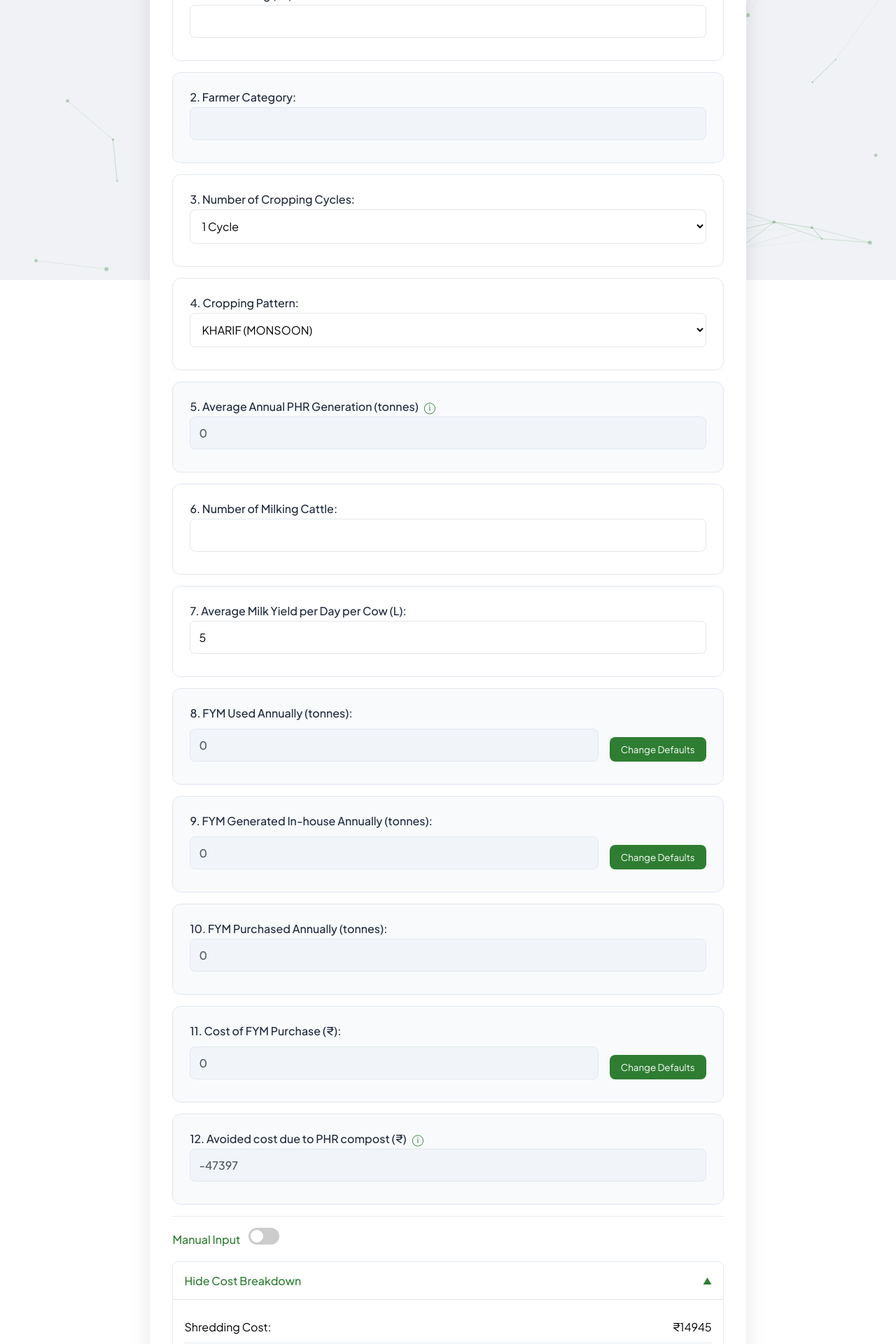
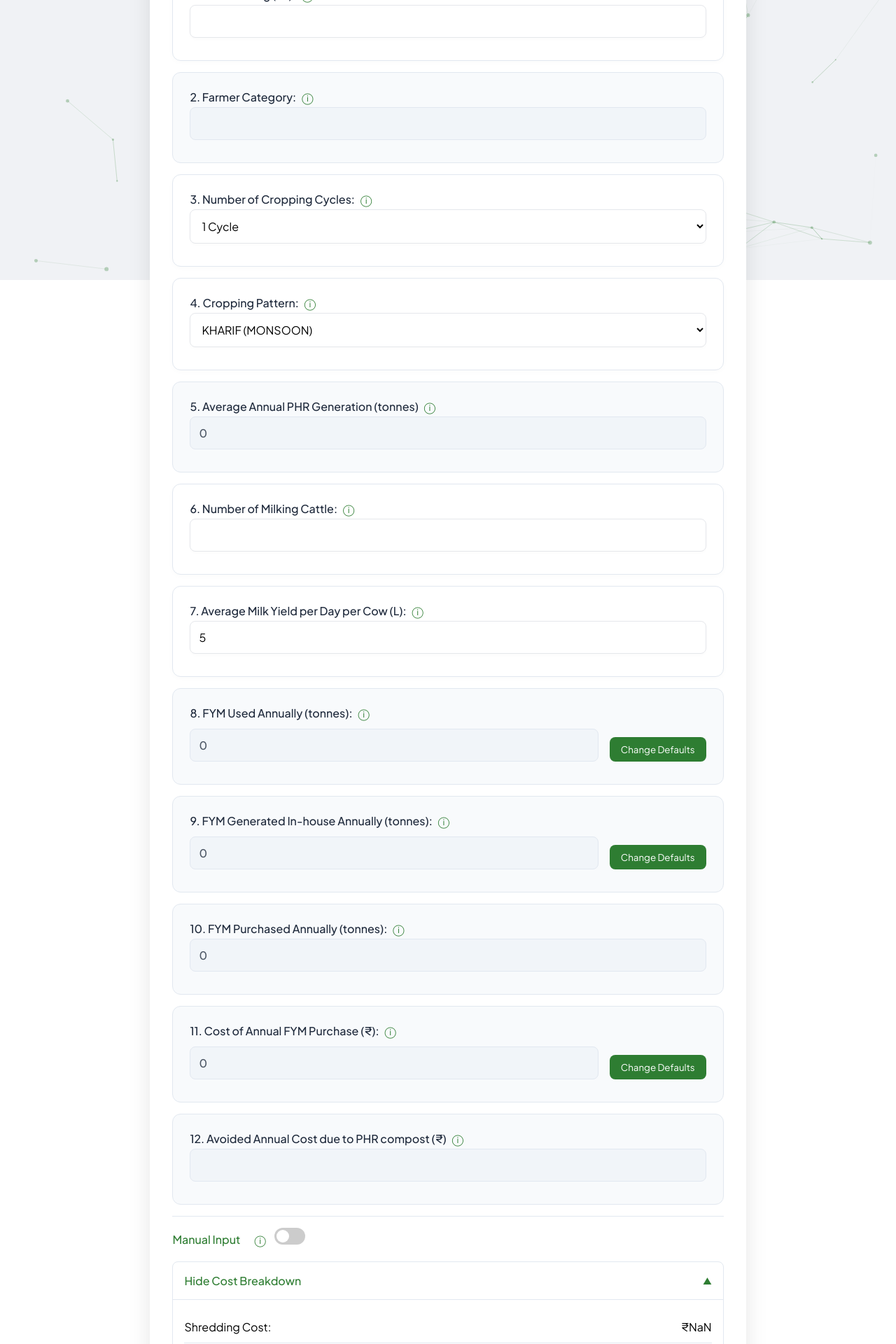
Before and after one commit to toms-wrld/agri2, a React (Vite) app: page / in a window 1280 px wide. Shown: the part 400-2320 px from the top of the page at 70% size. Built offline with nearby package versions, Linux system fonts and the light colour scheme.

Commit message:
section 1 FYM calculations is done
just some rounding edits and units in trailer are remaining

```diff
--- a/src/App.jsx
+++ b/src/App.jsx
@@ -51,11 +51,11 @@ function App() {
   const [defaults, setDefaults] = useState({
     residuePerCycle: 5, // tonnes
     fymPerCycle: 5, // tonnes
-    fymPerCow: 0.73, // tonnes
+    fymPerCow: ((0.2 * 10) * 365) / 1000, // tonnes per cow per year
     trailerCost: 3000, // rupees
     trailerCapacity: 1.5, // tonnes
-    transportCost: 10000, // rupees
-    storageCost: 2000, // rupees
+    transportCost: 0, // rupees
+    storageCost: 0, // rupees
     dryFodderPerCow: 3.5, // kg per day
     milkDaysAnnually: 150,
     milkPricePerLiter: 35,
@@ -156,17 +156,20 @@ function App() {
 
   const calculateShredding = () => {
     const rawPHR = calculateRawPHRRequired()
-    return 14945  // Fixed cost from Excel
+    const fymPurchased = calculateFYMPurchased()
+    return (2500*0.7*fymPurchased)/(Number(formData.croppingCycles)*Number(formData.landholding))  // Fixed cost from Excel
   }
 
   const calculateBajrangBan = () => {
     const rawPHR = calculateRawPHRRequired()
-    return 23912  // Fixed cost from Excel
+    const fymPurchased = calculateFYMPurchased()
+    return 800*0.7*fymPurchased  // Fixed cost from Excel
   }
 
   const calculateLabor = () => {
     const rawPHR = calculateRawPHRRequired()
-    return 8540  // Fixed cost from Excel
+    const fymPurchased = calculateFYMPurchased()
+    return 1000*fymPurchased/5  // Fixed cost from Excel
   }
 
   const calculateTotalCost = () => {
@@ -352,6 +355,9 @@ function App() {
               <div className="input-group">
                 <label>
                   1. Land Holding (ha):
+                  <InfoTooltip
+                    description="Enter your total agricultural land area in hectares"
+                  />
                   <input
                     type="number"
                     name="landholding"
@@ -366,6 +372,10 @@ function App() {
               <div className="input-group">
                 <label>
                   2. Farmer Category:
+                  <InfoTooltip
+                    description="Automatically determined based on land holding"
+                    formula="Marginal: < 1 ha | Small: 1-2 ha | Small-Medium: 2-4 ha | Large: > 4 ha"
+                  />
                   <input
                     type="text"
                     value={formData.farmerCategory}
@@ -378,6 +388,10 @@ function App() {
               <div className="input-group">
                 <label>
                   3. Number of Cropping Cycles:
+                  <InfoTooltip
+                    description="Number of crop cycles per year"
+                    formula="1 cycle: Single season | 2 cycles: Dual season | 3 cycles: Triple season"
+                  />
                   <select
                     name="croppingCycles"
                     value={formData.croppingCycles}
@@ -393,6 +407,10 @@ function App() {
               <div className="input-group">
                 <label>
                   4. Cropping Pattern:
+                  <InfoTooltip
+                    description="Select your cropping pattern based on seasons"
+                    formula="Kharif: Monsoon (Jun-Oct) | Rabi: Winter (Oct-Mar) | Summer (Mar-Jun)"
+                  />
                   <select
                     name="croppingPattern"
                     value={formData.croppingPattern}
@@ -426,6 +444,10 @@ function App() {
               <div className="input-group">
                 <label>
                   6. Number of Milking Cattle:
+                  <InfoTooltip
+                    description="Enter the total number of milking cattle in your farm"
+                    formula="Only include actively milking cattle"
+                  />
                   <input
                     type="number"
                     name="milkingCattle"
@@ -439,6 +461,10 @@ function App() {
               <div className="input-group">
                 <label>
                   7. Average Milk Yield per Day per Cow (L):
+                  <InfoTooltip
+                    description="Average milk production per cow per day"
+                    formula="Total daily milk production ÷ Number of milking cattle"
+                  />
                   <input
                     type="number"
                     name="milkYield"
@@ -453,6 +479,10 @@ function App() {
               <div className="input-group">
                 <label>
                   8. FYM Used Annually (tonnes):
+                  <InfoTooltip
+                    description="Total Farm Yard Manure used per year"
+                    formula="Number of cycles × FYM per cycle × Land holding"
+                  />
                   <div className="input-with-button">
                     <input
                       type="number"
@@ -476,6 +506,11 @@ function App() {
               <div className="input-group">
                 <label>
                   9. FYM Generated In-house Annually (tonnes):
+                  <InfoTooltip
+                    description="FYM generated by cow(s) annually"
+                    formula=<>(20% efficiency × 10 kg cowdung per cow per day × 365 days x number of cows) / 1000 = 0.73 tonnes/year x number of cows
+                            <br />(Assumes 20 kg cowdung/day/cow, out of which 50% is used for FYM, 20% conversion efficiency of cowdung to FYM)</>
+                  />
                   <div className="input-with-button">
                     <input
                       type="number"
@@ -499,6 +534,10 @@ function App() {
               <div className="input-group">
                 <label>
                   10. FYM Purchased Annually (tonnes):
+                  <InfoTooltip
+                    description="Additional FYM needed to be purchased"
+                    formula="FYM Used - FYM Generated (if positive)"
+                  />
                   <input
                     type="number"
                     value={calculateFYMPurchased()}
@@ -510,7 +549,11 @@ function App() {
 
               <div className="input-group">
                 <label>
-                  11. Cost of FYM Purchase (₹):
+                  11. Cost of Annual FYM Purchase (₹):
+                  <InfoTooltip
+                    description="Total cost of purchasing required FYM"
+                    formula="(FYM purchased × Trailer cost / Trailer capacity) + Transport cost + Storage cost"
+                  />
                   <div className="input-with-button">
                     <input
                       type="number"
@@ -533,7 +576,7 @@ function App() {
 
               <div className="input-group">
                 <label>
-                  12. Avoided cost due to PHR compost (₹)
+                  12. Avoided Annual Cost due to PHR compost (₹)
                   <InfoTooltip
                     description="Cost saved by making compost from PHR instead of purchasing FYM"
                     formula="Cost of FYM purchase - (Shredding cost + Bajrang ban cost + Labor cost)"
@@ -550,6 +593,9 @@ function App() {
               <div className="manual-section">
                 <div className="manual-label">
                   Manual Input
+                  <InfoTooltip
+                    description="Toggle to manually enter costs instead of using calculated values"
+                  />
                   <label className="switch">
                     <input
                       type="checkbox"
@@ -969,7 +1015,7 @@ function App() {
                   6. Avoided CO₂ from Milk Yield Improvement (tonnes/year)
                   <InfoTooltip
                     description="CO₂ emissions avoided due to increased milk yield efficiency"
-                    formula="(L/cow/day × Days × Number of cows) × 3.4 kg CO₂/year"
+                    formula="(Litres per cow per day × Number of days × Number of cows) × 3.4 kg CO₂/year"
                   />
                   <div className="input-with-button">
                     <input
@@ -1058,6 +1104,16 @@ function App() {
                     value={defaults.trailerCost}
                     onChange={(e) => handleDefaultsChange('trailerCost', e.target.value)}
                     min="0"
+                  />
+                </div>
+                <div className="modal-input-group">
+                  <label>Trailer Capacity (tonnes)</label>
+                  <input
+                    type="number"
+                    value={defaults.trailerCapacity}
+                    onChange={(e) => handleDefaultsChange('trailerCapacity', e.target.value)}
+                    min="0"
+                    step="0.1"
                   />
                 </div>
                 <div className="modal-input-group">
```
Also changed, not shown: src/App.css (line endings or trailing spaces).
